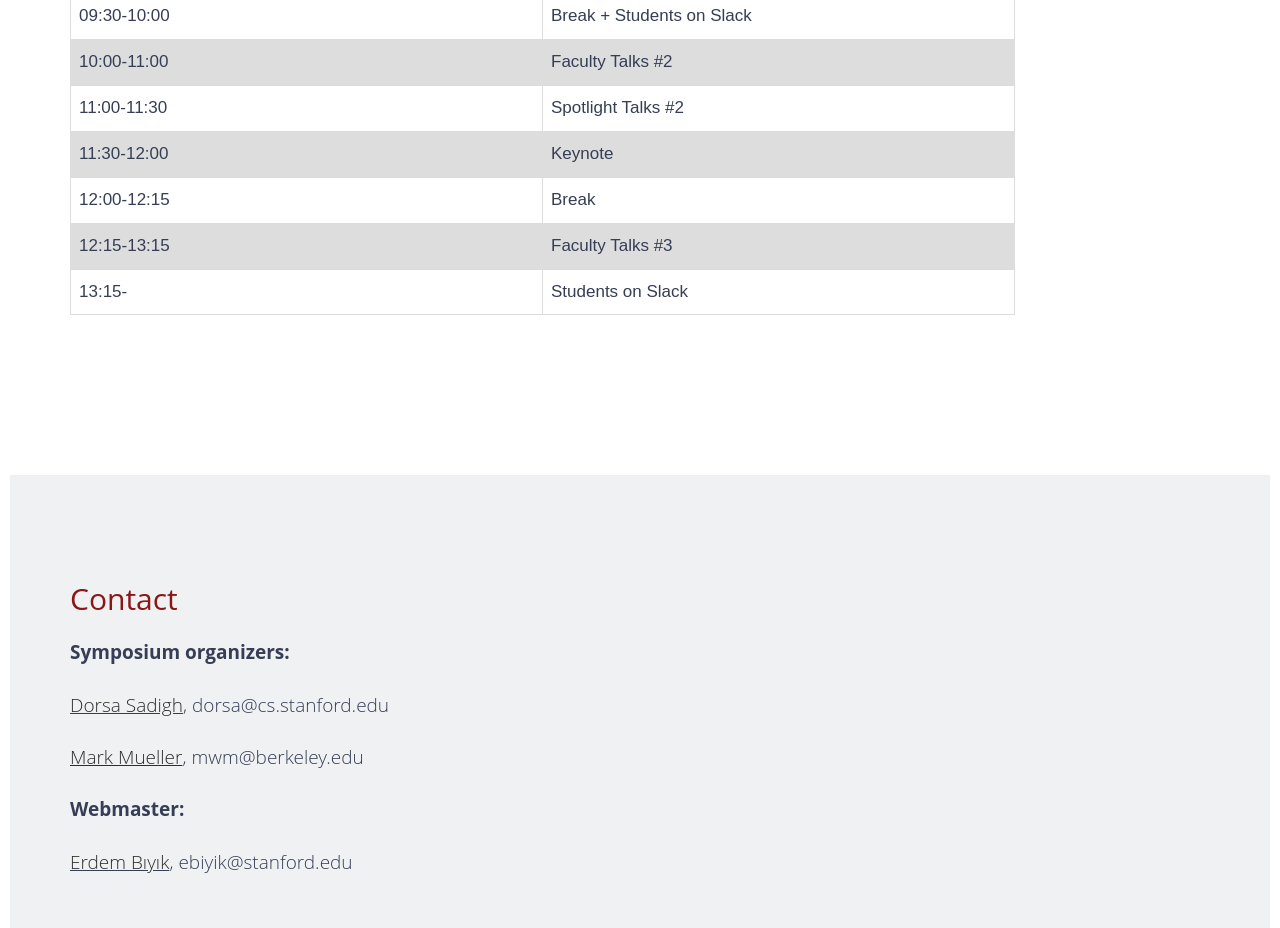
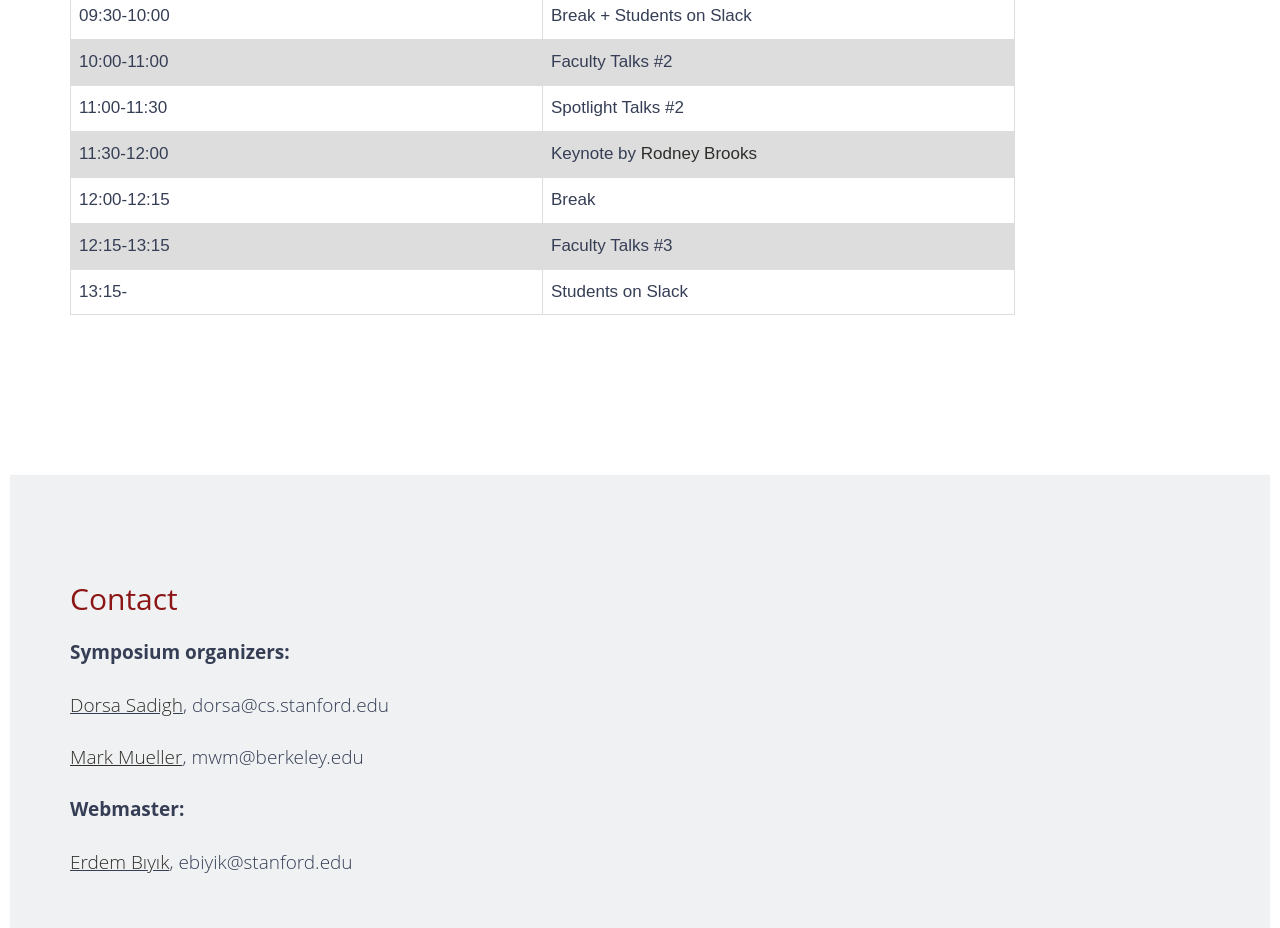
Before and after one commit to bars2020/bars2020.github.io, a plain HTML site: page index.html in a window 1280 px wide. Shown: the part 2280-3208 px from the top of the page. Drawn offline with Linux system fonts and the light colour scheme; some packages are replaced by stand-ins of ours.

Commit message:
red sky? and Rodney Brooks

```diff
--- a/index.html
+++ b/index.html
@@ -219,7 +219,7 @@ tr:nth-child(even) {
 
                 <tr>
                 <td>11:30-12:00</td>
-                <td colspan="2"> Keynote</td>
+                <td colspan="2"> Keynote by <a href="https://people.csail.mit.edu/brooks/">Rodney Brooks</a></td>
                 </tr>
 
                 <tr>
@@ -241,7 +241,7 @@ tr:nth-child(even) {
             </table>
 </div>
 
-		<!--<p>Invited speakers: Stuart Russel and Alison Gopnik.</p>
+		<!--<p>Keynote speaker: Rodney Brooks.</p>
 		<p>The tentative list of speakers for each talk session is:</p>
 		<p>Faculty talks #1 (09:00 -- 10:00): Mark Mueller, Dorsa Sadigh, Kris Pister, Zac Manchester, Hannah Stuart, Marco Pavone, Sergey Levine, Koushil Sreenath, Alexandre Bayen.</p>
 		<p>Faculty talks #2 (13:00 -- 14:00): Karen Liu, Anca Dragan, Monroe Kennedy, Ron Fearing, Jeannette Bohg, Sean Follmer, Mac Schwager, Homayoon Kazerooni, Ken Goldberg.</p>
```
Also changed, not shown: img/GoldenGate.jpg, img/GoldenGate4.jpg (added).
